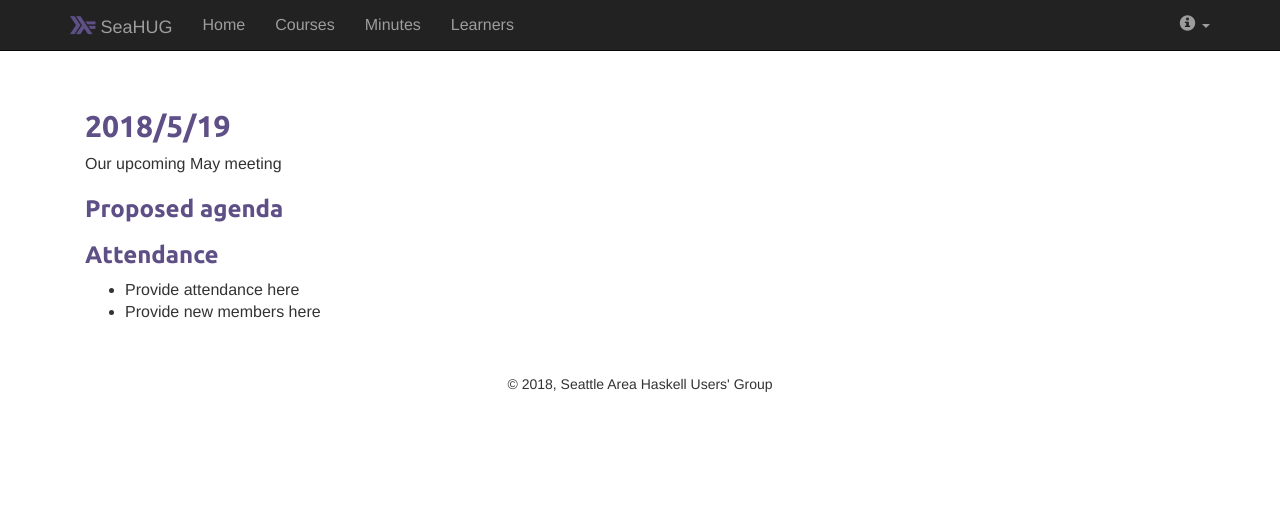
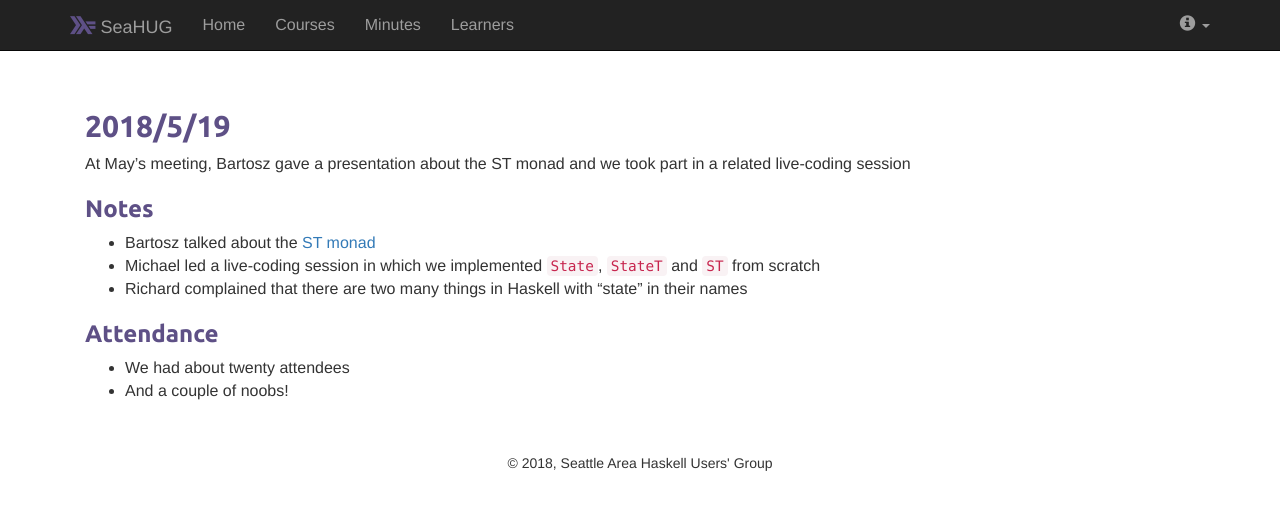
Before and after one commit to seahug/seahug.github.io, a Jekyll site: the page built from _posts/2018-05-19-minutes.md, in a window 1280 px wide. Shown: the top 510 px of the page. Built offline with Jekyll 4.4.1, drawn with Linux system fonts in a browser that asks for light colours; nearby versions of some CDN libraries.

Commit message:
Update minutes for 5/19/2018

```diff
--- a/_posts/2018-05-19-minutes.md
+++ b/_posts/2018-05-19-minutes.md
@@ -4,13 +4,24 @@ layout: minutes
 category: minutes
 date: 2018-05-19
 ---
-Our upcoming May meeting
+At May's meeting, Bartosz gave a presentation about the ST monad and we took
+part in a related live-coding session
 
 <!--more-->
 
-### Proposed agenda
+### Notes
+
+* Bartosz talked about the [ST monad][st-monad]
+* Michael led a live-coding session in which we implemented [`State`][state],
+  [`StateT`][statet] and [`ST`][st-monad] from scratch
+* Richard complained that there are two many things in Haskell with "state" in
+  their names
 
 ### Attendance
 
-* Provide attendance here
-* Provide new members here
+* We had about twenty attendees
+* And a couple of noobs!
+
+[st-monad]: http://hackage.haskell.org/package/base-4.11.1.0/docs/Control-Monad-ST.html
+[state]: https://wiki.haskell.org/State_Monad
+[statet]: http://hackage.haskell.org/package/transformers-0.5.5.0/docs/Control-Monad-Trans-State-Lazy.html
```
Also changed, not shown: _posts/2018-06-16-minutes.md (added, +16 -0 lines).
